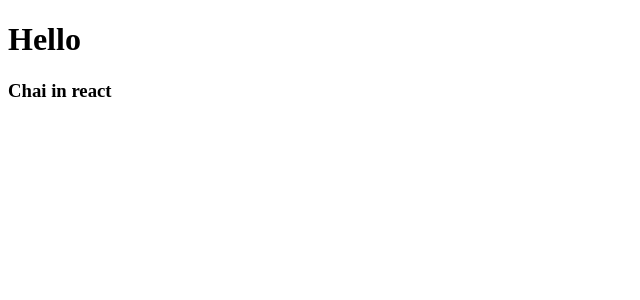
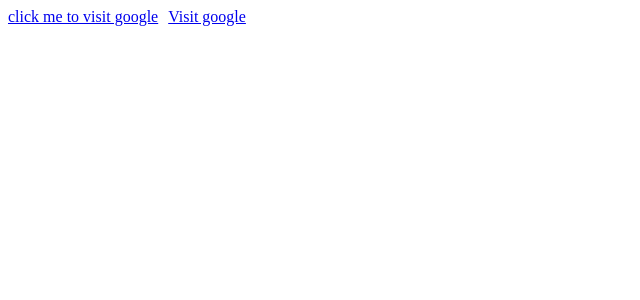
Before and after one commit to iqramanzoor-20/ReactTutorial, a React (Vite) app: page / in a window 1280 px wide. Shown: the top 300 px of the page, without its empty margins (0-640 px from the left). Built offline with nearby package versions, Linux system fonts and the light colour scheme.

Commit message:
added new react elements and fixed createElement

```diff
--- a/src/App.jsx
+++ b/src/App.jsx
@@ -1,31 +1,19 @@
 // import home from "./pages/Home"
-
-
-// import Chai from './Chai.jsx'
-// function App() {
-//   return (
-//     <div>
-//       <h1> React App</h1>
-//       <Chai />
-//     </div>
-//   )
-// }
-
-
-
 import Chai from './Chai.jsx'
 
 function App() {
+  const username = "chai aur code"
+
   return (
-    <div>
-      <h1>Hello</h1>
-      <Chai />
-    </div>
+    <>
+      <Chai/>
+      <h1>chai aur react {username}</h1>
+      <p>test para</p>
+    </>
   )
 }
 
 export default App
-
 // import { useState } from "react";
 // import "./App.css";
 
--- a/src/chai.jsx
+++ b/src/chai.jsx
@@ -1,6 +1,7 @@
-function Chai(){
-    return(
-        <h3>Chai in react</h3>
-    )
+function Chai() {
+  return (
+    <h2>Chai finish </h2>
+  )
 }
+
 export default Chai
--- a/src/main.jsx
+++ b/src/main.jsx
@@ -1,22 +1,23 @@
-// import { StrictMode } from 'react'
-// import { createRoot } from 'react-dom/client'
-// import './index.css'
-// import App from './App.jsx'
-
-// createRoot(document.getElementById('root')).render(
-//   <StrictMode>
-//     <App />
-//   </StrictMode>,
-// )
-
-
+import { StrictMode } from 'react'
+import { createRoot } from 'react-dom/client'
 import React from 'react'
-import ReactDOM from 'react-dom/client'
-import App from './App.jsx'   // .jsx zaroor lagana
 import './index.css'
 
-ReactDOM.createRoot(document.getElementById('root')).render(
-  <React.StrictMode>
-    <App />
-  </React.StrictMode>,
+const reactElement = React.createElement(
+  'a',
+  {href: 'https://google.com', target: '_blank'},
+  'click me to visit google'
 )
+
+const anotherElement = (
+  <a href="https://google.com" target='_blank'>Visit google</a>
+)
+
+createRoot(document.getElementById('root')).render(
+  <StrictMode>
+    <div style={{display: 'flex', gap: '10px'}}>
+      {reactElement}
+      {anotherElement}
+    </div>
+  </StrictMode>
+)
```
